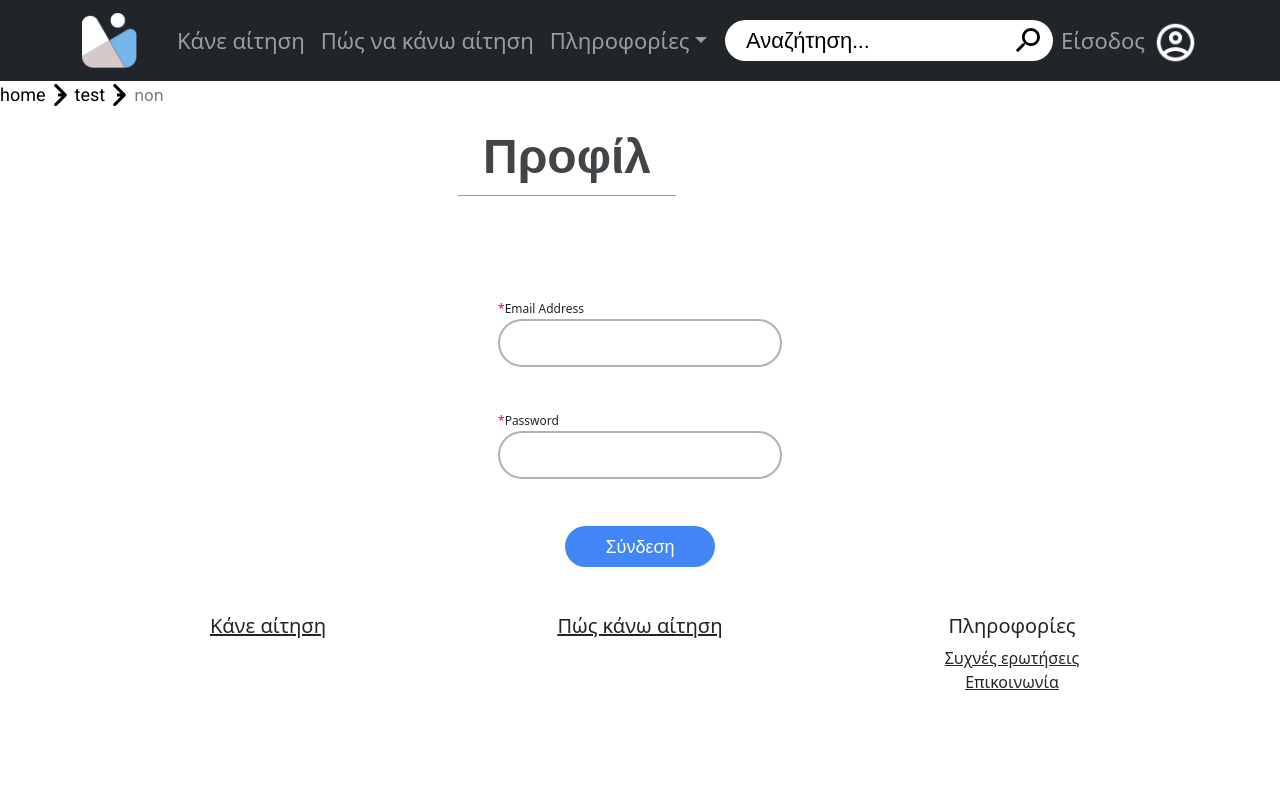
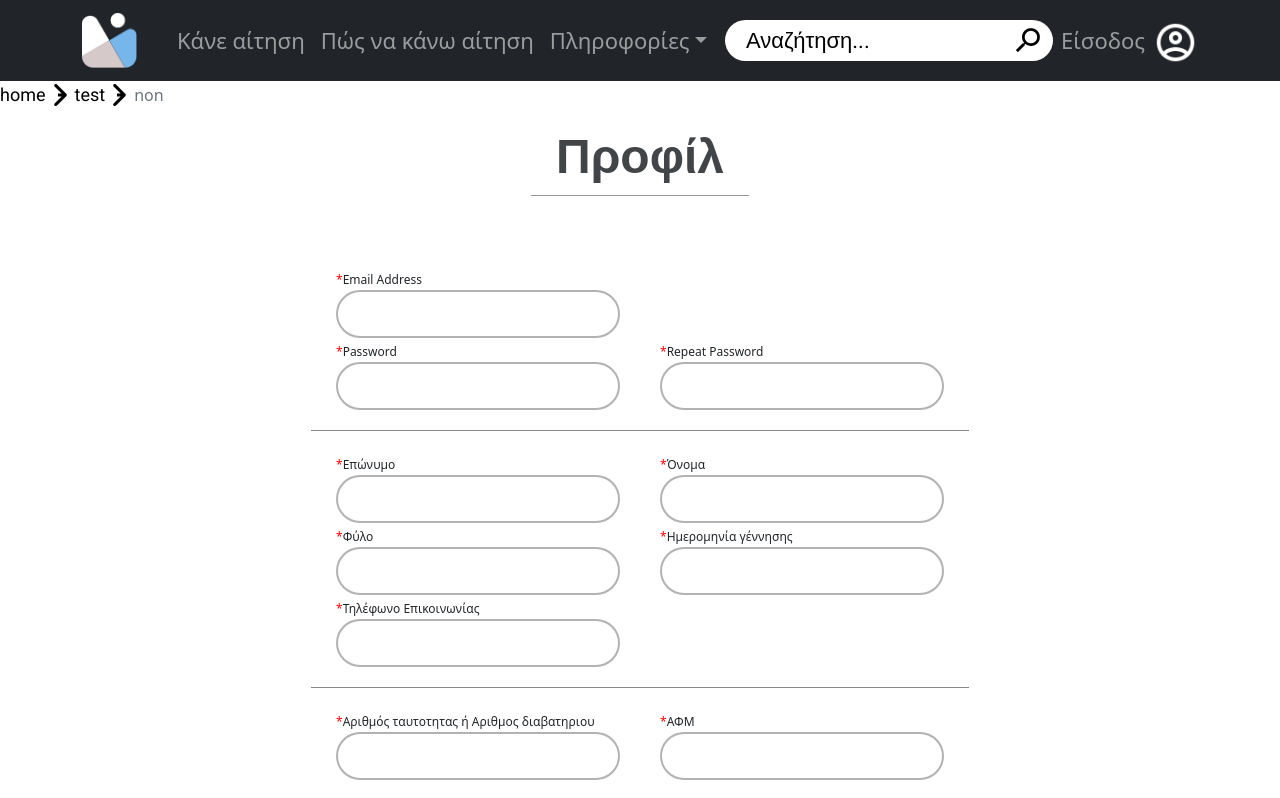
Before and after one commit to salkow/better-doatap, a React (Create React App) app: page /profile in a window 1280 px wide. Shown: the top 798 px of the page. Built offline with nearby package versions, Linux system fonts and the light colour scheme.

Commit message:
almost done with profile, need to add gender and DoB

```diff
--- a/src/components/Pages/MyProfilePage/MyProfilePage.css
+++ b/src/components/Pages/MyProfilePage/MyProfilePage.css
@@ -2,16 +2,27 @@
 .external {
     display: flex;
     justify-content: center;
+    margin: 0;
+    padding: 0;
 }
 .internal {
     display: flex;
     justify-content: center;
     flex-direction: column;
+    margin: 0;
+    padding: 0;
+}
+.top {
+    display: flex;
+    justify-content: center;
+    margin: 0;
+    padding: 0;
 }
 .internal > div:first-child{
     margin-bottom: 70px;
 }
 .top > span{
+    margin: 0;
     font-family: 'Roboto', sans-serif;
     font-size: 48px;
     line-height: 56px;
@@ -26,35 +37,48 @@
     display: flex;
     flex-direction: column;
     align-items: center;
+    margin: 0;
+    padding: 0;
 }
-.head {
-    font-family: 'Roboto', sans-serif;
-    font-size: 24px;
-    line-height: 28px;
-    font-weight: normal;
-    opacity: 85%;
+.middle > .txtboxes-p > div > * {
+    /* margin-bottom: 40px; */
+}
+.myTextboxes {
+    margin-bottom: 30px;
+}
+
+.middle > .txtboxes-p > div > *:last-child {
+    margin-bottom: 15px;
+}
+
+.horizontal > *:first-child {
+    margin-right: 40px;
+}
+.txtboxes-p {
+    display: flex;
+    justify-content: center;
+    flex-direction: column;
+    margin: 0;
+    padding: 0;
+}
+
+.txtboxes-p > * {
+    display: flex;
+    justify-content: center;
+    flex-direction: column;
+    margin: 0 0 20px 0;
     padding: 0 25px 5px 25px;
     border-style: none none solid none;
     border-color: rgba(0, 0, 0, 0.47);
     border-width: 1px;
 }
-.middle > .txtboxes > * {
-    margin: 40px;
+
+.txtboxes-p > .first-group > .first-other,
+.txtboxes-p > .second-group > .second-other,
+.txtboxes-p > .third-group > .third-other {
+    display: flex;
+    justify-content: center;
+    flex-direction: row;
+    margin: 0;
+    padding: 0;
 }
-
-.middle > .tail{
-    font-size: 18px;
-    line-height: 21px;
-    font-family: 'Roboto', sans-serif;
-    font-weight: normal;
-    margin-top: 30px;
-}
-.middle > .tail > .tail-colored {
-    color: rgb(0, 163, 255);
-}
-
-.middle > .tail > .tail-colored:hover {
-    color: rgb(0, 163, 255);
-    text-decoration: underline;
-    cursor: pointer;
-}
--- a/src/components/Pages/MyProfilePage/MyProfilePage.js
+++ b/src/components/Pages/MyProfilePage/MyProfilePage.js
@@ -1,12 +1,9 @@
-// import { Button } from "react-bootstrap";
-
 import './MyProfilePage.css';
 
 import MyTextBox from "../../generalComponents/MyTextBox/MyTextBox";
 import MyButton from "../../generalComponents/MyButton/MyButton";
 import MyBreadcrumb from '../../generalComponents/MyBreadcrumb/MyBreadcrumb';
 
-// import { useState, useEffect } from "react";
 
 const MyProfilePage = () =>
 {
@@ -20,11 +17,33 @@ const MyProfilePage = () =>
               <span id="underlined">Προφίλ</span>
             </div>
             <div class="middle">
-                <div class="txtboxes">
-                  <MyTextBox txt="Email Address" type="text"/>
-                  <MyTextBox txt="Password" type="password"/>
+                <div class="txtboxes-p">
+                  <div class="first-group">
+                    <MyTextBox txt="Email Address" type="text"/>
+                    <div class="first-other horizontal">
+                      <MyTextBox class="myTextboxes" txt="Password" type="password"/>
+                      <MyTextBox txt="Repeat Password" type="password"/>
+                    </div>
+                  </div>
+                  <div class="second-group">
+                    <div class="second-other horizontal">
+                      <MyTextBox txt="Επώνυμο" type="text"/>
+                      <MyTextBox txt="Όνομα" type="text"/>
+                    </div>
+                    <div class="second-other horizontal">
+                      <MyTextBox txt="Φύλο" type="text"/>
+                      <MyTextBox txt="Ημερομηνία γέννησης" type="text"/>
+                    </div>
+                    <MyTextBox txt="Τηλέφωνο Επικοινωνίας" type="text"/>
+                  </div>
+                  <div class="third-group">
+                    <div class="third-other horizontal">
+                      <MyTextBox txt="Αριθμός ταυτοτητας ή  Αριθμος διαβατηριου" type="text"/>
+                      <MyTextBox txt="ΑΦΜ" type="text"/>
+                    </div>
+                  </div>
                 </div>
-                <MyButton btn_color="#4285f4" txt_color="white" curr_msg="Σύνδεση"/>
+                <MyButton btn_color="#4285f4" txt_color="white" curr_msg="Ενημέρωση"/>
             </div>
           </div>
         </div>
--- a/src/components/Pages/myLoginPage/MyLoginPage.js
+++ b/src/components/Pages/myLoginPage/MyLoginPage.js
@@ -1,12 +1,8 @@
-// import { Button } from "react-bootstrap";
-
 import './MyLoginPage.css';
 
 import MyTextBox from "../../generalComponents/MyTextBox/MyTextBox";
 import MyButton from "../../generalComponents/MyButton/MyButton";
 import MyBreadcrumb from '../../generalComponents/MyBreadcrumb/MyBreadcrumb';
-
-// import { useState, useEffect } from "react";
 
 const MyLoginPage = () =>
 {
```
Also changed, not shown: src/components/generalComponents/MyBreadcrumb/MyBreadcrumb.js (+0 -7 lines), 1 other file (tests, documents, lock files or other folders).
